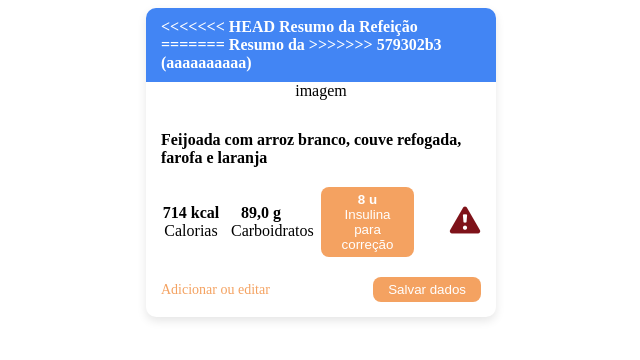
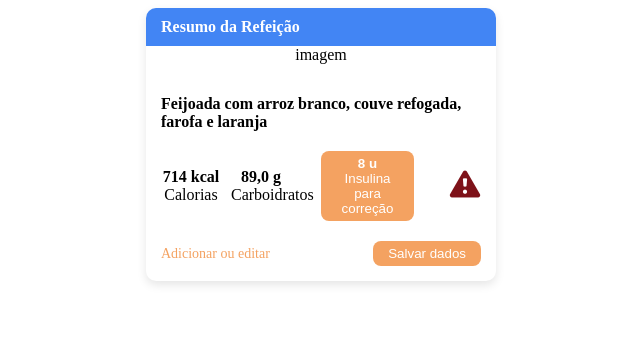
Before and after one commit to Comarella00/GlyviaIntegrador, an Angular app: page /resumorefeicao in a window 1280 px wide. Shown: the top 360 px of the page, without its empty margins (319-959 px from the left). Built offline with nearby package versions, Linux system fonts and the light colour scheme.

Commit message:
Ajustado Resumo refeicao

```diff
--- a/src/app/components/resumorefeicao/resumorefeicao.html
+++ b/src/app/components/resumorefeicao/resumorefeicao.html
@@ -1,11 +1,7 @@
 <body>
   <div class="card">
     <div class="card-header">
-<<<<<<< HEAD
       Resumo da Refeição
-=======
-      Resumo da
->>>>>>> 579302b3 (aaaaaaaaaa)
     </div>
     <div class="card-image">
       imagem
```
